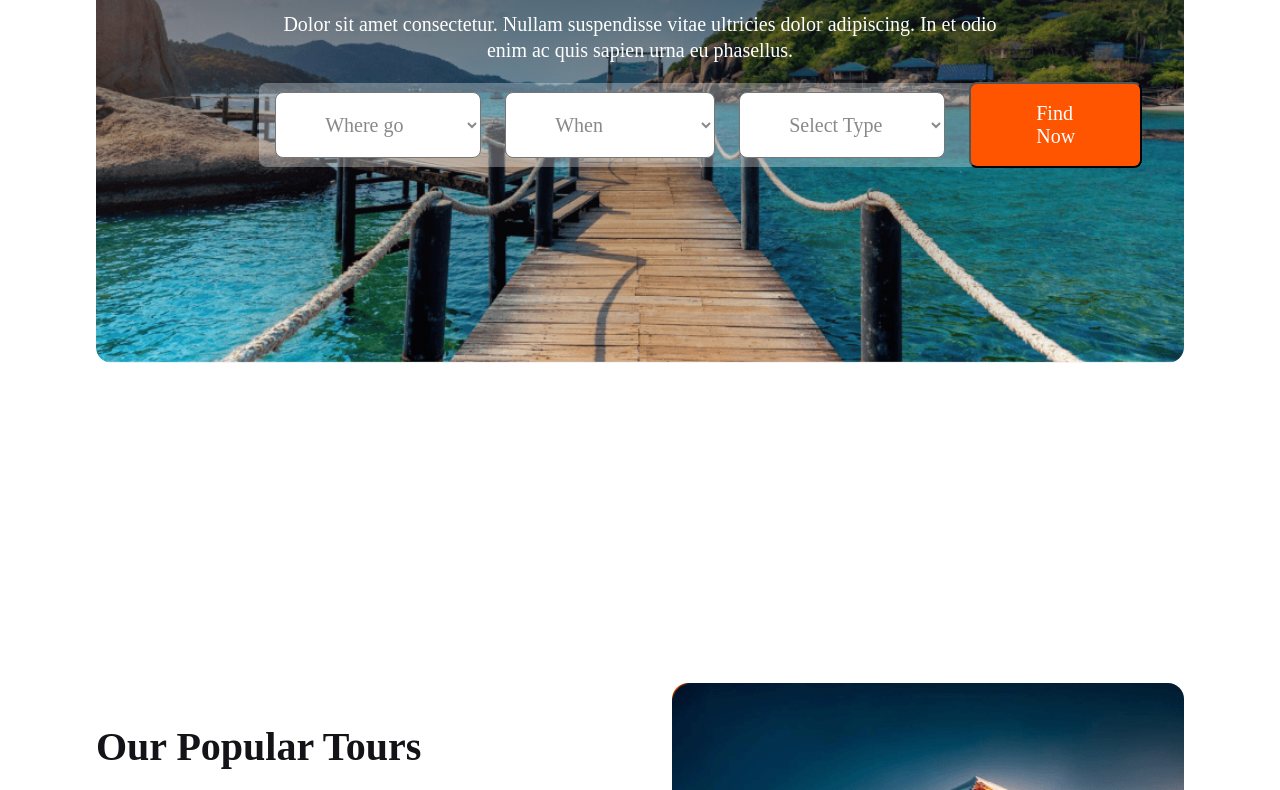
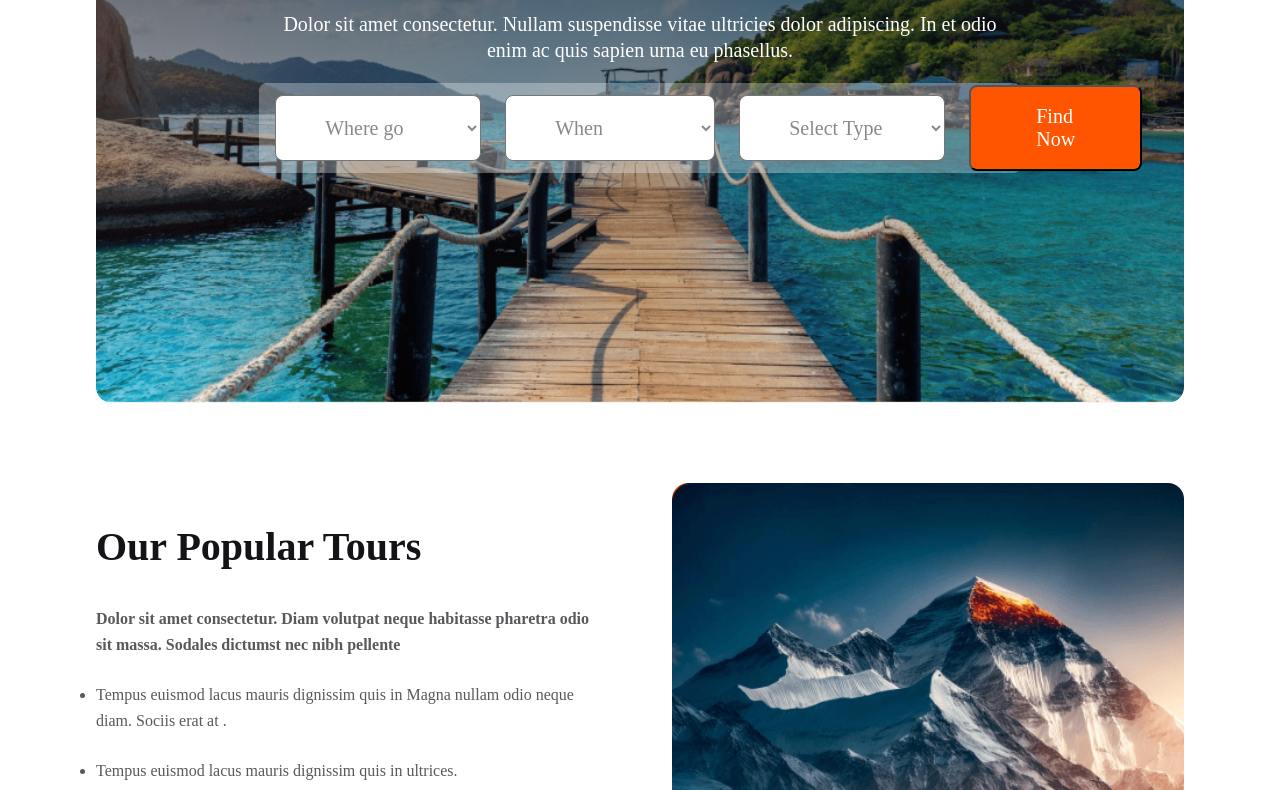
Before and after one commit to Mursalin-Ahmed-Mahin/Assignment-2, a plain HTML site: page index.html in a window 1280 px wide. Shown: the part 362-1152 px from the top of the page. Drawn offline with Linux system fonts and the light colour scheme.

Commit message:
halfway done

```diff
--- a/style.css
+++ b/style.css
@@ -122,7 +122,7 @@
 
   .cover {
     width: 100vw;
-    height: 100vh;
+    height: 75vh;
 
   }
 
@@ -134,7 +134,7 @@
     background-size: cover;
     border-radius: 16px;
     width: 85vw;
-    height: 70vh;
+    height: 75vh;
     margin: auto;
 
   }
```
